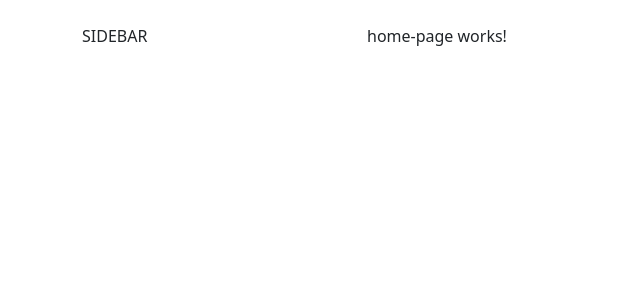
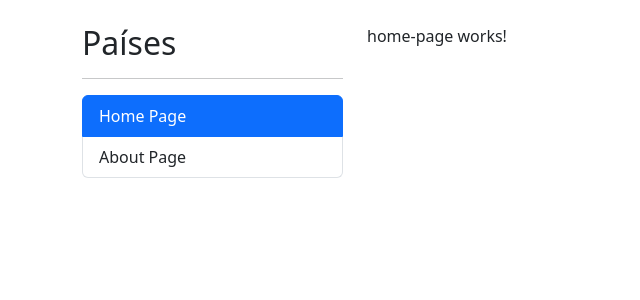
Before and after one commit to AAGuedes/angular-countries-app, an Angular app: page / in a window 1280 px wide. Before the commit this address led to /home. Shown: the top 300 px of the page, without its empty margins (0-640 px from the left). Built offline with nearby package versions, Linux system fonts and the light colour scheme.

Commit message:
RouterLink y RouterLinkOptions

```diff
--- a/src/app/app-routing.module.ts
+++ b/src/app/app-routing.module.ts
@@ -6,7 +6,7 @@
 
 const routes: Routes = [
   {
-    path: 'home',
+    path: '',
     component: HomePageComponent
   },
   {
@@ -15,7 +15,7 @@
   },
   {
     path: '**',
-    redirectTo: 'home'
+    redirectTo: ''
   },
 ]
 
--- a/src/app/app.component.html
+++ b/src/app/app.component.html
@@ -1,6 +1,6 @@
 <div class="row mt-4">
 <div class="col-3">
-  SIDEBAR
+  <shared-sidebar></shared-sidebar>
 </div>
 <div class="col">
   <router-outlet></router-outlet>
--- /dev/null
+++ b/src/app/shared/components/sidebar/sidebar.component.html
@@ -0,0 +1,18 @@
+<h2>Países</h2>
+<hr>
+<ul class="list-group">
+
+  <li routerLink=""
+      routerLinkActive="active"
+      [routerLinkActiveOptions]="{ exact: true }"
+      class="list-group-item">
+        Home Page
+  </li>
+
+  <li routerLink="about"
+      routerLinkActive="active"
+      class="list-group-item">
+        About Page
+  </li>
+
+</ul>
--- /dev/null
+++ b/src/app/shared/components/sidebar/sidebar.component.ts
@@ -0,0 +1,11 @@
+import { Component } from '@angular/core';
+
+@Component({
+  selector: 'shared-sidebar',
+  templateUrl: './sidebar.component.html',
+  styles: [
+  ]
+})
+export class SidebarComponent {
+
+}
```
Also changed, not shown: src/app/shared/shared.module.ts (+6 -3 lines).
